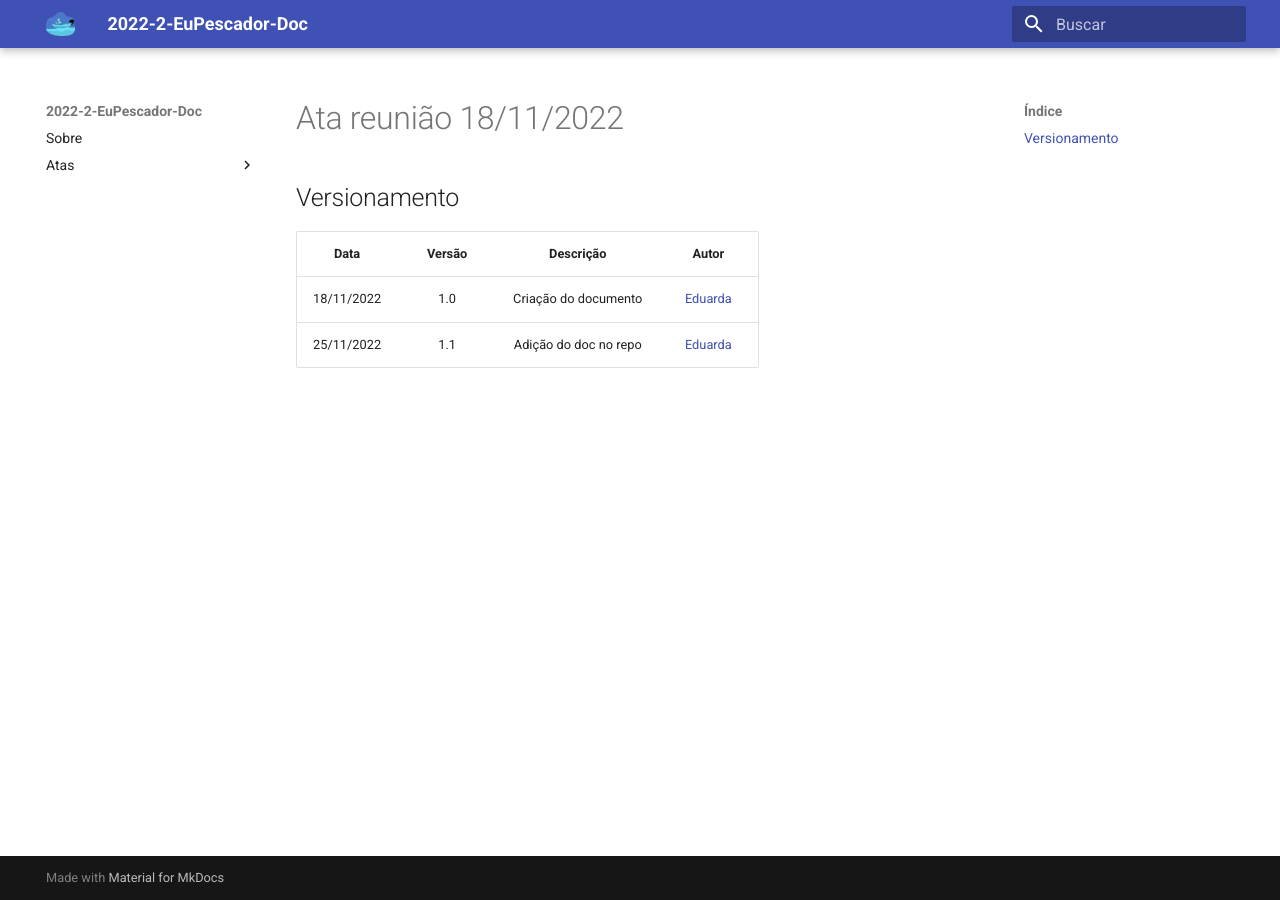
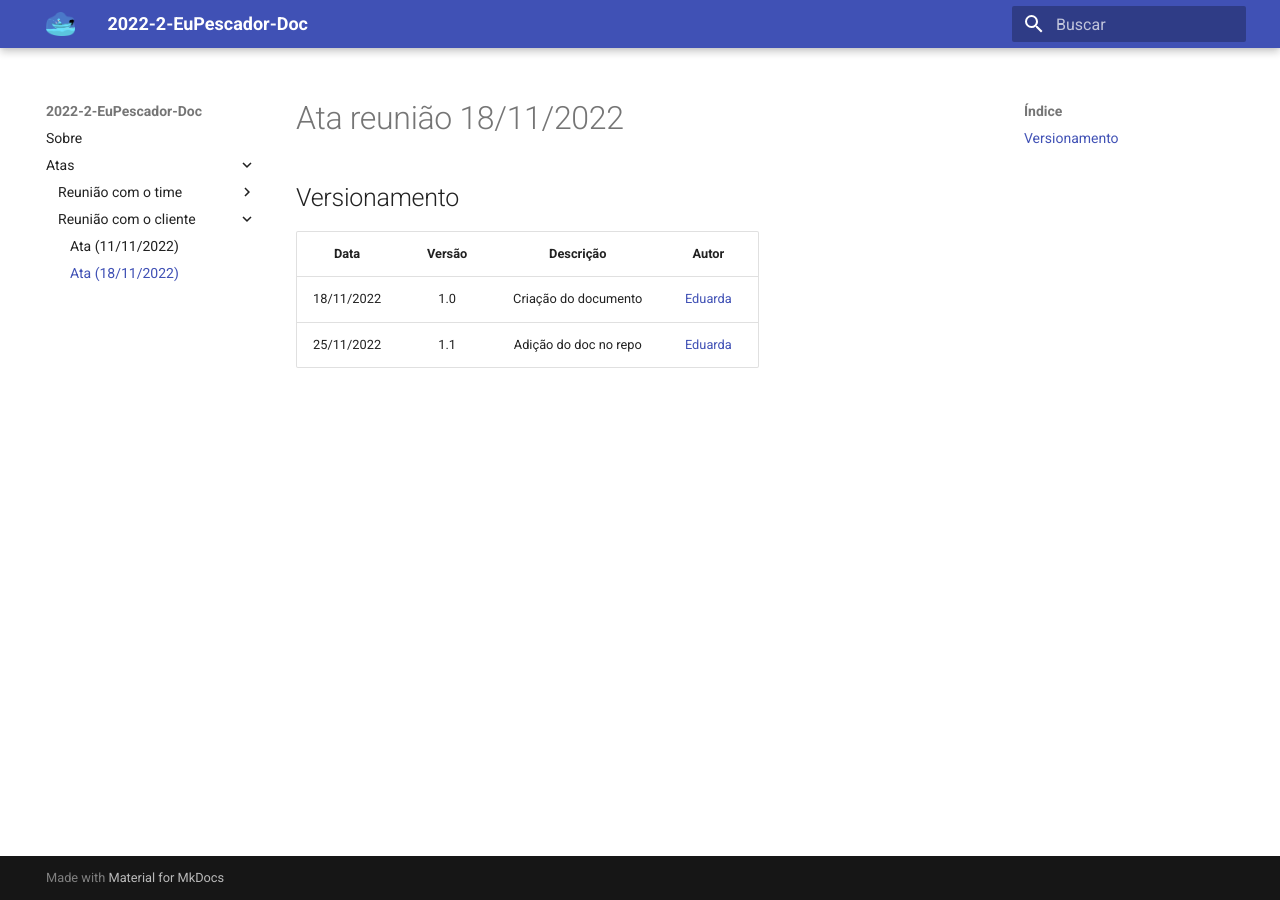
Before and after one commit to fga-eps-mds/2022-2-EuPescador-Doc, an MkDocs documentation site: the page built from docs/atas/reuniao-com-cliente/ata_18_11_22.md, in a window 1280 px wide. Built offline with MkDocs 1.6.1 and Material for MkDocs 9.7.7, drawn with Linux system fonts in a browser that asks for light colours; nearby versions of some CDN libraries.

Commit message:
Add atas reunioes

```diff
--- a/mkdocs.yml
+++ b/mkdocs.yml
@@ -20,5 +20,8 @@
   - Atas:
     - Reunião com o time:
       - Ata (10/11/2022): atas/reuniao-com-time/ata_10_11_22.md
+      - Ata (17/11/2022): atas/reuniao-com-time/ata_17_11_22.md
+      - Ata (23/11/2022): atas/reuniao-com-time/ata_23_11_22.md
     - Reunião com o cliente:
-      - Ata (XX/XX/2022): atas/reuniao-com-cliente/ata_11_11_22.md
+      - Ata (11/11/2022): atas/reuniao-com-cliente/ata_11_11_22.md
+      - Ata (18/11/2022): atas/reuniao-com-cliente/ata_18_11_22.md
```
